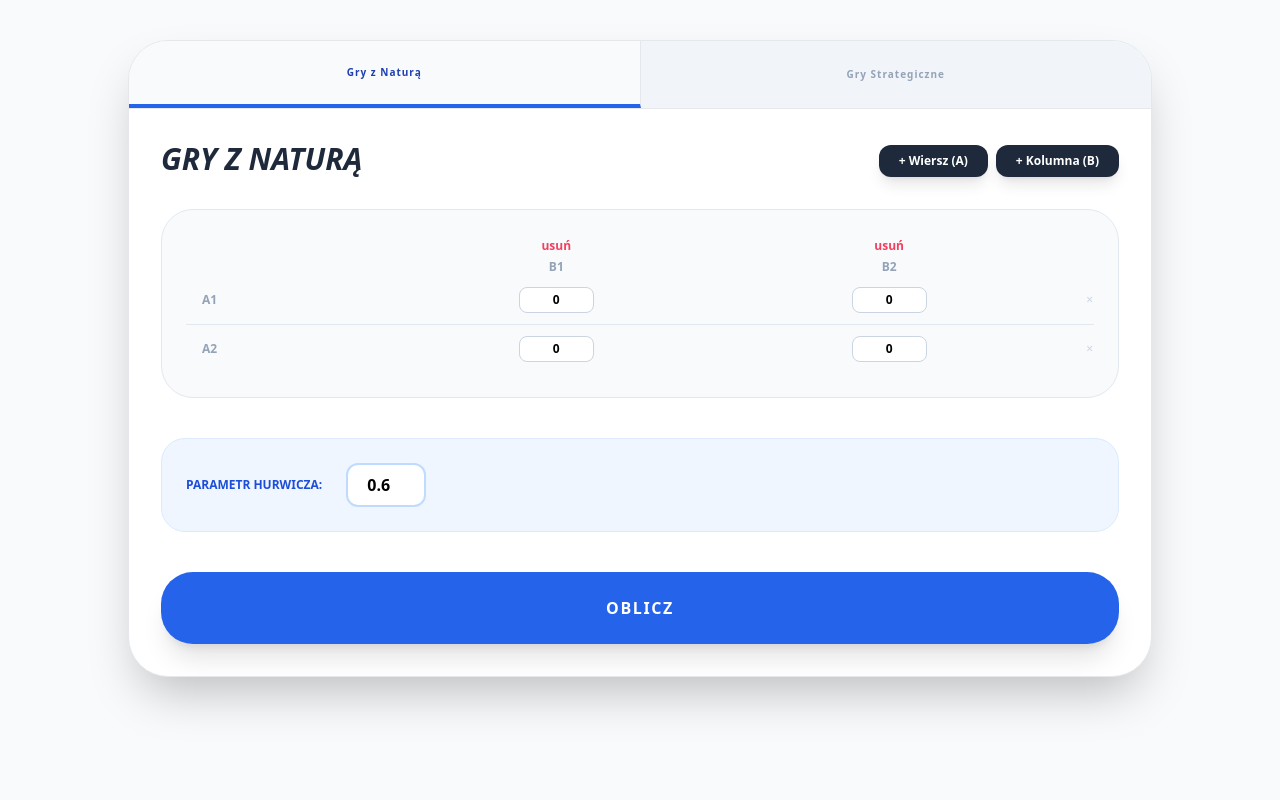
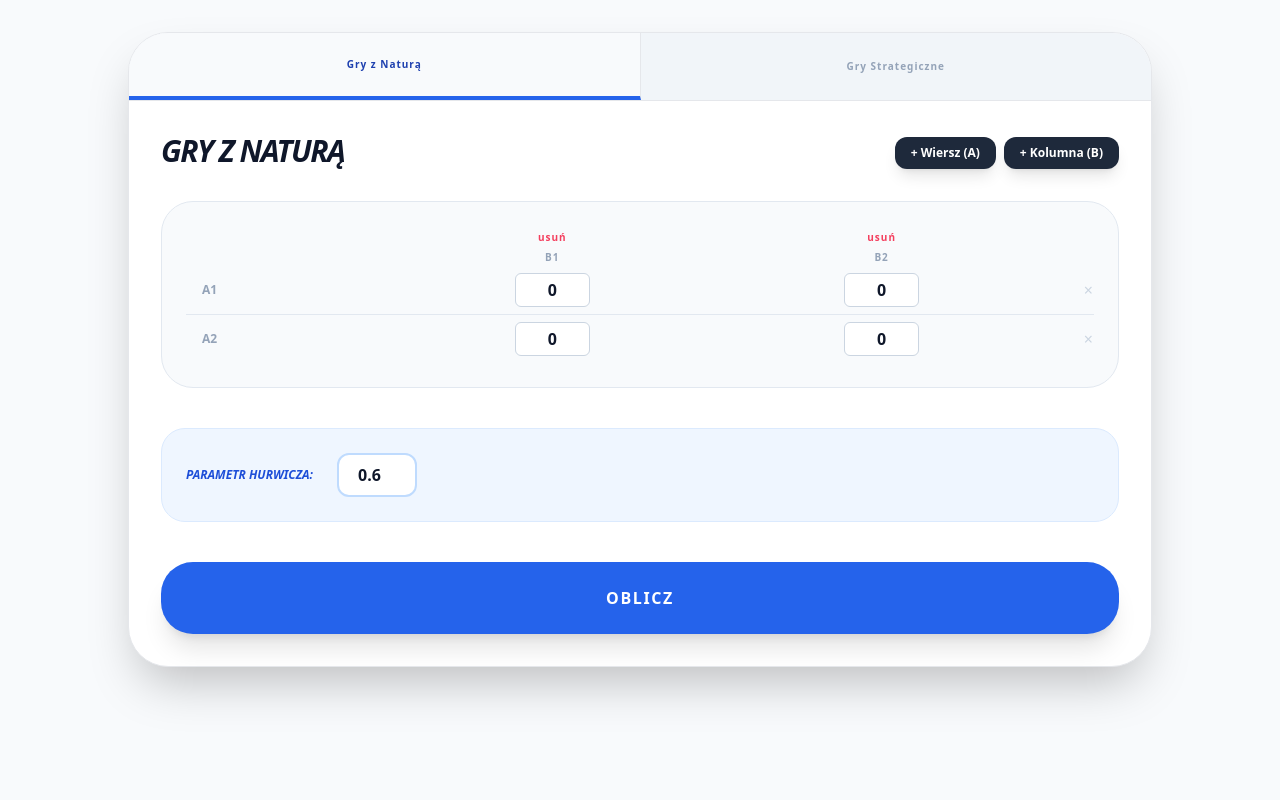
Before and after one commit to podsiadlojakub6-alt/program-bo, a Flask app: page / in a window 1280 px wide. Run offline with Flask 3, Linux system fonts and the light colour scheme; some libraries are stand-ins or nearby versions.

Commit message:
Update index.html

```diff
--- a/templates/index.html
+++ b/templates/index.html
@@ -2,16 +2,17 @@
 <html lang="pl">
 <head>
     <meta charset="UTF-8">
-    <title>Kalkulator Teorii Gier</title>
+    <title>BO Master Pro</title>
     <script src="https://cdn.tailwindcss.com"></script>
     <style>
-        .input-cell { width: 75px; text-align: center; border: 1px solid #cbd5e1; padding: 4px; border-radius: 8px; font-weight: bold; }
+        .input-cell { width: 75px; text-align: center; border: 1px solid #cbd5e1; padding: 4px; border-radius: 6px; font-weight: bold; }
         .tab-active { border-bottom: 4px solid #2563eb; color: #1e40af; background: #f8fafc; }
         .panel-nature { background: #0f172a; border-top: 6px solid #3b82f6; }
         .panel-game { background: #1e293b; border-top: 6px solid #10b981; }
+        .progress-bg { background: rgba(255,255,255,0.1); border-radius: 99px; height: 8px; overflow: hidden; }
     </style>
 </head>
-<body class="bg-slate-50 min-h-screen p-4 md:p-10">
+<body class="bg-slate-50 min-h-screen p-4 md:p-8 text-slate-900">
     <div class="max-w-5xl mx-auto bg-white rounded-[2.5rem] shadow-2xl overflow-hidden border">
 
         <div class="flex bg-slate-100 border-b text-[10px] font-black uppercase tracking-widest text-slate-400">
@@ -22,29 +23,30 @@
         <div class="p-8">
             <form method="POST" id="mainForm">
                 <input type="hidden" name="mode" id="m" value="{{ mode }}">
+
                 <div class="flex justify-between items-end mb-8">
-                    <h2 id="t" class="text-3xl font-black text-slate-800 uppercase italic">Macierz</h2>
+                    <h2 id="t" class="text-3xl font-black italic uppercase tracking-tighter">Macierz</h2>
                     <div class="flex gap-2">
-                        <button type="button" onclick="addRow()" class="bg-slate-800 text-white px-5 py-2 rounded-xl text-xs font-black shadow-lg">+ Wiersz (A)</button>
-                        <button type="button" onclick="addColumn()" class="bg-slate-800 text-white px-5 py-2 rounded-xl text-xs font-black shadow-lg">+ Kolumna (B)</button>
+                        <button type="button" onclick="addRow()" class="bg-slate-800 text-white px-4 py-2 rounded-xl text-xs font-black shadow-lg hover:scale-105 transition">+ Wiersz (A)</button>
+                        <button type="button" onclick="addColumn()" class="bg-slate-800 text-white px-4 py-2 rounded-xl text-xs font-black shadow-lg hover:scale-105 transition">+ Kolumna (B)</button>
                     </div>
                 </div>
 
                 <div class="overflow-x-auto mb-10 bg-slate-50 p-6 rounded-[2rem] border border-slate-200">
-                    <table id="mt" class="w-full text-center text-xs">
-                        <thead id="th" class="text-slate-400 uppercase font-bold">
+                    <table id="mt" class="w-full text-center">
+                        <thead id="th" class="text-[10px] font-bold uppercase text-slate-400 tracking-widest">
                             <tr id="dr"><th></th><th class="p-1"><button type="button" onclick="removeCol(1)" class="text-rose-500">usuń</button></th><th class="p-1"><button type="button" onclick="removeCol(2)" class="text-rose-500">usuń</button></th><th></th></tr>
                             <tr id="hr"><th></th><th>B1</th><th>B2</th><th></th></tr>
                         </thead>
                         <tbody id="tb" class="divide-y divide-slate-200">
-                            <tr><td class="p-4 font-black text-slate-400 text-left">A1</td><td><input name="cell_0_0" class="input-cell" value="0"></td><td><input name="cell_0_1" class="input-cell" value="0"></td><td class="text-right"><button type="button" onclick="removeRow(this)" class="text-slate-300">×</button></td></tr>
-                            <tr><td class="p-4 font-black text-slate-400 text-left">A2</td><td><input name="cell_1_0" class="input-cell" value="0"></td><td><input name="cell_1_1" class="input-cell" value="0"></td><td class="text-right"><button type="button" onclick="removeRow(this)" class="text-slate-300">×</button></td></tr>
+                            <tr><td class="p-4 font-black text-xs text-slate-400 text-left">A1</td><td><input name="cell_0_0" class="input-cell" value="0"></td><td><input name="cell_0_1" class="input-cell" value="0"></td><td class="text-right"><button type="button" onclick="removeRow(this)" class="text-slate-300">×</button></td></tr>
+                            <tr><td class="p-4 font-black text-xs text-slate-400 text-left">A2</td><td><input name="cell_1_0" class="input-cell" value="0"></td><td><input name="cell_1_1" class="input-cell" value="0"></td><td class="text-right"><button type="button" onclick="removeRow(this)" class="text-slate-300">×</button></td></tr>
                         </tbody>
                     </table>
                 </div>
 
                 <div id="opts" class="mb-10 p-6 bg-blue-50 rounded-3xl flex items-center gap-6 border border-blue-100 hidden">
-                    <span class="text-xs font-black text-blue-700 uppercase">Parametr Hurwicza:</span>
+                    <span class="text-xs font-black text-blue-700 uppercase italic">Parametr Hurwicza:</span>
                     <input type="number" step="0.1" name="gamma" value="0.6" class="w-20 p-2 border-2 border-blue-200 rounded-xl text-center font-black">
                 </div>
 
@@ -57,23 +59,51 @@
                     <div id="natureRes" class="mt-12 panel-nature rounded-[2.5rem] p-12 shadow-2xl text-white">
                         <h3 class="text-blue-400 font-bold mb-8 uppercase tracking-widest text-xs">Wyniki: Gry z Naturą</h3>
                         <div class="grid grid-cols-2 lg:grid-cols-4 gap-10 text-center">
-                            <div><p class="text-[10px] text-slate-500 font-bold uppercase mb-2">Wald</p><p class="text-3xl font-black italic">A{{results.wald}}</p></div>
-                            <div><p class="text-[10px] text-slate-500 font-bold uppercase mb-2">Hurwicz</p><p class="text-3xl font-black italic">A{{results.hur}}</p></div>
-                            <div><p class="text-[10px] text-slate-500 font-bold uppercase mb-2">Bayes</p><p class="text-3xl font-black italic">A{{results.bayes}}</p></div>
-                            <div><p class="text-[10px] text-slate-500 font-bold uppercase mb-2">Savage</p><p class="text-3xl font-black italic">A{{results.sav}}</p></div>
+                            <div><p class="text-[10px] text-slate-500 font-bold uppercase mb-1">Wald</p><p class="text-3xl font-black italic">A{{results.wald}}</p></div>
+                            <div><p class="text-[10px] text-slate-500 font-bold uppercase mb-1">Hurwicz</p><p class="text-3xl font-black italic">A{{results.hur}}</p></div>
+                            <div><p class="text-[10px] text-slate-500 font-bold uppercase mb-1">Bayes</p><p class="text-3xl font-black italic">A{{results.bayes}}</p></div>
+                            <div><p class="text-[10px] text-slate-500 font-bold uppercase mb-1">Savage</p><p class="text-3xl font-black italic">A{{results.sav}}</p></div>
                         </div>
                     </div>
                     {% elif results.type == 'game' %}
-                    <div id="gameRes" class="mt-12 grid grid-cols-1 md:grid-cols-2 gap-8 text-white">
-                        <div class="panel-game rounded-[2.5rem] p-10 shadow-2xl border-l-8 border-blue-500">
-                            <p class="text-blue-400 font-black text-[10px] mb-4 uppercase">Gracz A</p>
-                            {% if results.data.saddle %}<p class="text-xl italic">Strategia: A{{results.data.saddle.r}} (Zysk: {{results.data.va}})</p>
-                            {% elif results.data.mixed %}<p class="text-sm italic">"Gram A1 w {{results.data.mixed.p1_pct}}% i A2 w {{results.data.mixed.p2_pct}}%. Średni zysk: {{results.data.mixed.v}}"</p>{% endif %}
+                    <div id="gameRes" class="mt-12 grid grid-cols-1 md:grid-cols-2 gap-8">
+                        <div class="panel-game rounded-[2.5rem] p-10 shadow-2xl text-white border-l-8 border-blue-500">
+                            <p class="text-blue-400 font-black text-[10px] mb-4 uppercase italic tracking-widest">Gracz A (Zyski)</p>
+                            {% if results.data.saddle %}
+                                <p class="text-2xl font-black mb-2">A{{results.data.saddle.r}}</p>
+                                <p class="text-sm text-slate-400 italic">Gwarantowany zysk: {{results.data.va}}</p>
+                            {% elif results.data.mixed %}
+                                <div class="space-y-4">
+                                    <div>
+                                        <div class="flex justify-between text-xs mb-1"><span>Strategia A1</span><span>{{results.data.mixed.p1_pct}}%</span></div>
+                                        <div class="progress-bg"><div class="bg-blue-500 h-full" style="width: {{results.data.mixed.p1_pct}}%"></div></div>
+                                    </div>
+                                    <div>
+                                        <div class="flex justify-between text-xs mb-1"><span>Strategia A2</span><span>{{results.data.mixed.p2_pct}}%</span></div>
+                                        <div class="progress-bg"><div class="bg-blue-400 h-full" style="width: {{results.data.mixed.p2_pct}}%"></div></div>
+                                    </div>
+                                    <p class="text-xs font-bold text-blue-300 pt-2 border-t border-white/10 uppercase">Średni zysk V = {{results.data.mixed.v}}</p>
+                                </div>
+                            {% endif %}
                         </div>
-                        <div class="panel-game rounded-[2.5rem] p-10 shadow-2xl border-l-8 border-rose-500">
-                            <p class="text-rose-400 font-black text-[10px] mb-4 uppercase">Gracz B</p>
-                            {% if results.data.saddle %}<p class="text-xl italic">Strategia: B{{results.data.saddle.c}} (Strata: {{results.data.vb}})</p>
-                            {% elif results.data.mixed %}<p class="text-sm italic">"Gram B1 w {{results.data.mixed.q1_pct}}% i B2 w {{results.data.mixed.q2_pct}}%. Średnia strata: {{results.data.mixed.v}}"</p>{% endif %}
+                        <div class="panel-game rounded-[2.5rem] p-10 shadow-2xl text-white border-l-8 border-rose-500">
+                            <p class="text-rose-400 font-black text-[10px] mb-4 uppercase italic tracking-widest">Gracz B (Straty)</p>
+                            {% if results.data.saddle %}
+                                <p class="text-2xl font-black mb-2">B{{results.data.saddle.c}}</p>
+                                <p class="text-sm text-slate-400 italic">Maksymalna strata: {{results.data.vb}}</p>
+                            {% elif results.data.mixed %}
+                                <div class="space-y-4">
+                                    <div>
+                                        <div class="flex justify-between text-xs mb-1"><span>Strategia B1</span><span>{{results.data.mixed.q1_pct}}%</span></div>
+                                        <div class="progress-bg"><div class="bg-rose-500 h-full" style="width: {{results.data.mixed.q1_pct}}%"></div></div>
+                                    </div>
+                                    <div>
+                                        <div class="flex justify-between text-xs mb-1"><span>Strategia B2</span><span>{{results.data.mixed.q2_pct}}%</span></div>
+                                        <div class="progress-bg"><div class="bg-rose-400 h-full" style="width: {{results.data.mixed.q2_pct}}%"></div></div>
+                                    </div>
+                                    <p class="text-xs font-bold text-rose-300 pt-2 border-t border-white/10 uppercase">Średnia strata V = {{results.data.mixed.v}}</p>
+                                </div>
+                            {% endif %}
                         </div>
                     </div>
                     {% endif %}
@@ -89,33 +119,48 @@
             document.getElementById('opts').style.display = (mode === 'nature') ? 'flex' : 'none';
             document.querySelectorAll('.flex > button').forEach(b => b.classList.remove('tab-active'));
             document.getElementById('b-' + mode).classList.add('tab-active');
-            updateNames();
+
+            const nBox = document.getElementById('natureRes');
+            const gBox = document.getElementById('gameRes');
+            if(nBox) nBox.style.display = 'none';
+            if(gBox) gBox.style.display = 'none';
+
+            updateLabels();
         }
         setMode('{{mode}}' || 'nature');
 
-        function updateNames() {
+        function updateLabels() {
             const rows = document.querySelectorAll('#tb tr');
-            rows.forEach((r, i) => { r.cells[0].innerText = 'A' + (i + 1); r.querySelectorAll('input').forEach((n, j) => n.name = `cell_${i}_${j}`); });
+            rows.forEach((r, i) => {
+                r.cells[0].innerText = 'A' + (i + 1);
+                r.querySelectorAll('input').forEach((n, j) => n.name = `cell_${i}_${j}`);
+            });
             const heads = document.querySelectorAll('#hr th');
-            for (let i = 1; i < heads.length - 1; i++) heads[i].innerText = 'B' + i;
+            for (let i = 1; i < heads.length - 1; i++) {
+                heads[i].innerText = 'B' + i;
+            }
         }
         function addRow() {
             const b = document.getElementById('tb'), c = document.getElementById('hr').cells.length - 2, r = document.createElement('tr');
-            let s = `<td class="p-4 font-black text-xs text-slate-400 text-left"></td>`;
+            let s = `<td class="p-4 font-black text-xs text-slate-400 text-left uppercase"></td>`;
             for (let i = 0; i < c; i++) s += `<td><input class="input-cell" value="0"></td>`;
             s += `<td class="text-right"><button type="button" onclick="removeRow(this)" class="text-slate-300">×</button></td>`;
-            r.innerHTML = s; b.appendChild(r); updateNames();
+            r.innerHTML = s; b.appendChild(r); updateLabels();
         }
         function addColumn() {
             const dr = document.getElementById('dr'), hr = document.getElementById('hr'), rows = document.querySelectorAll('#tb tr');
             const nI = hr.cells.length - 1;
-            const thD = document.createElement('th'); thD.className = "p-1"; thD.innerHTML = `<button type="button" onclick="removeCol(${nI})" class="text-rose-500">usuń</button>`;
+            const thD = document.createElement('th'); thD.className = "p-1"; thD.innerHTML = `<button type="button" onclick="removeCol(${nI})" class="text-rose-500 font-bold uppercase text-[9px]">usuń</button>`;
             dr.insertBefore(thD, dr.lastElementChild);
-            const thH = document.createElement('th'); thH.className = "p-2"; hr.insertBefore(thH, hr.lastElementChild);
-            rows.forEach(r => { const td = document.createElement('td'); td.innerHTML = `<input class="input-cell" value="0">`; r.insertBefore(td, r.lastElementChild); });
-            updateNames();
+            const thH = document.createElement('th'); thH.className = "p-3";
+            hr.insertBefore(thH, hr.lastElementChild);
+            rows.forEach(r => {
+                const td = document.createElement('td'); td.innerHTML = `<input class="input-cell" value="0">`;
+                r.insertBefore(td, r.lastElementChild);
+            });
+            updateLabels();
         }
-        function removeRow(btn) { if (document.querySelectorAll('#tb tr').length > 1) { btn.closest('tr').remove(); updateNames(); } }
+        function removeRow(btn) { if (document.querySelectorAll('#tb tr').length > 1) { btn.closest('tr').remove(); updateLabels(); } }
         function removeCol(i) {
             const dr = document.getElementById('dr'), hr = document.getElementById('hr'), rows = document.querySelectorAll('#tb tr');
             if (hr.cells.length > 3) {
```
